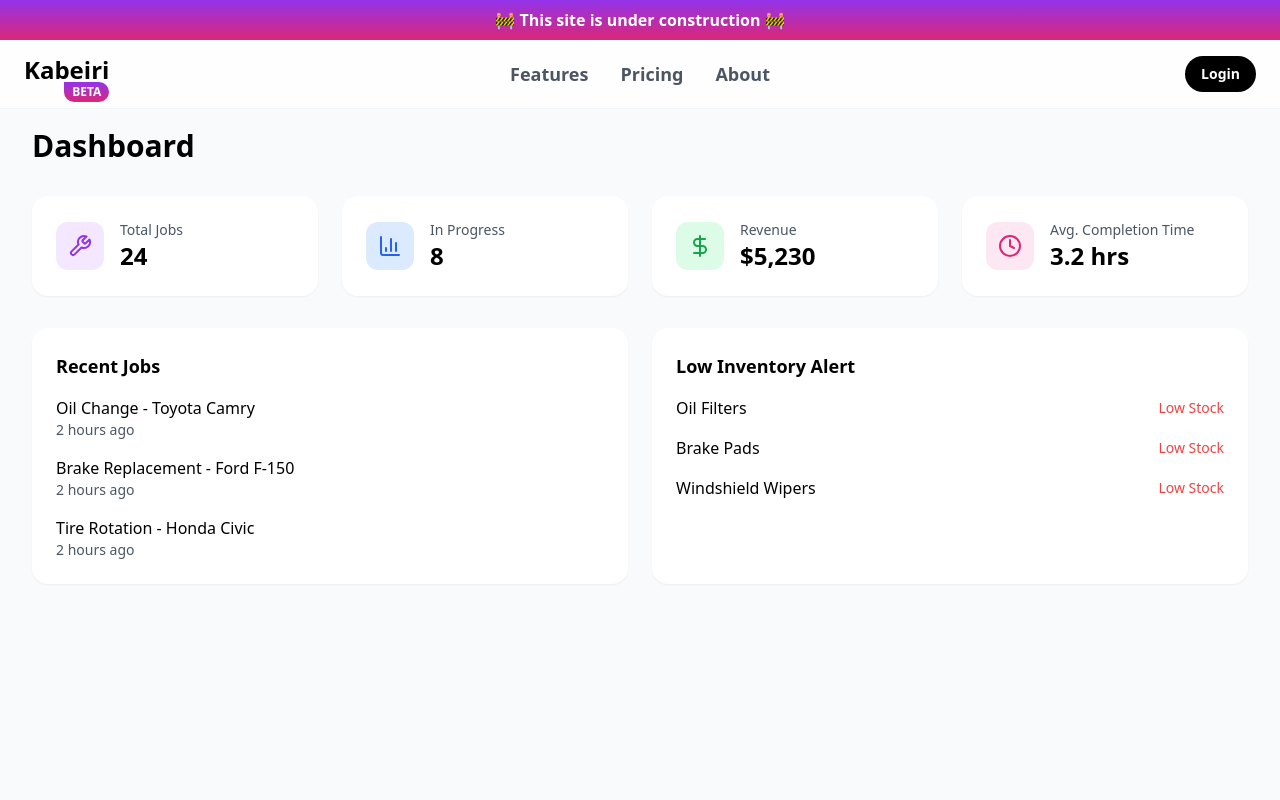
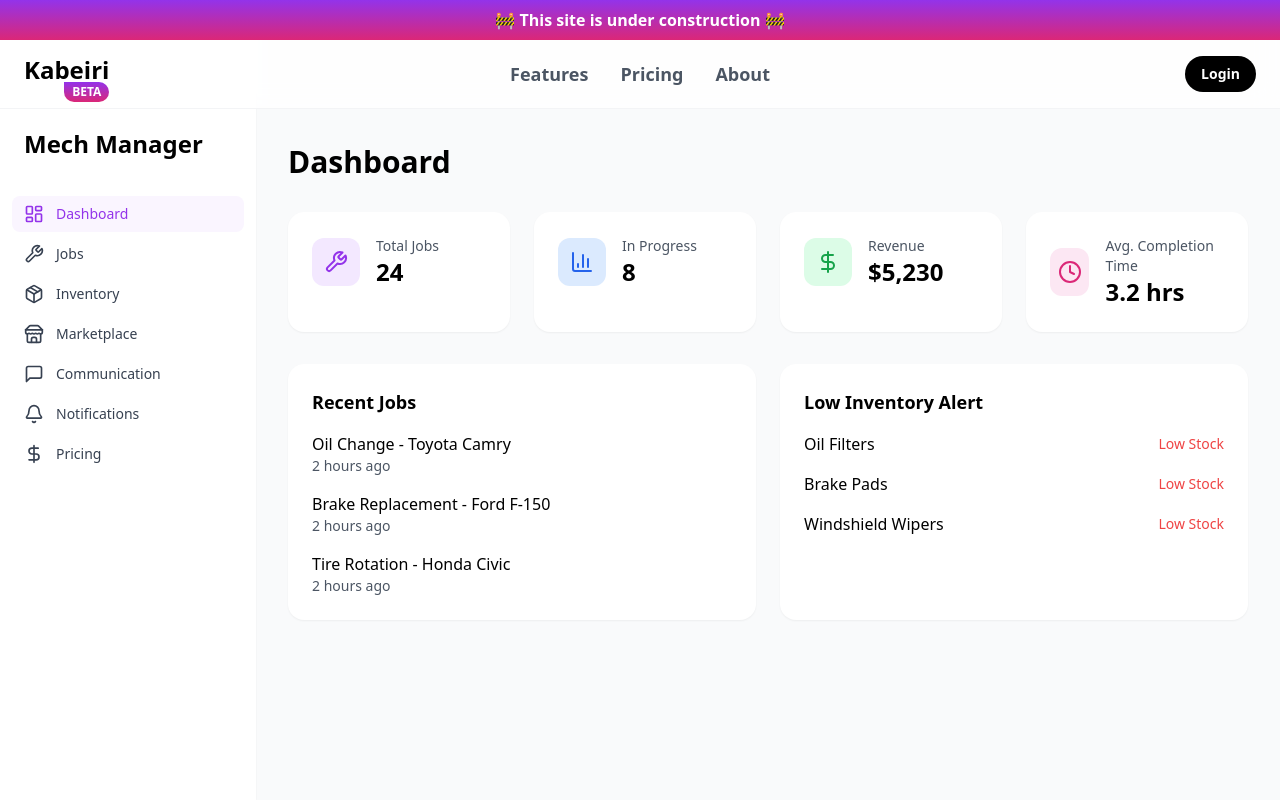
Before and after one commit to Kabeiri-Application/kabeiri-website, a Next.js app: page /dashboard in a window 1280 px wide. Shown: the top 800 px of the page. Built offline with nearby package versions, Linux system fonts and the light colour scheme; no server answers.

Commit message:
Create sidebar

```diff
--- /dev/null
+++ b/src/app/dashboard/_components/Sidebar.tsx
@@ -0,0 +1,63 @@
+'use client';
+
+import Link from 'next/link';
+import { usePathname } from 'next/navigation';
+
+import {
+  Bell,
+  DollarSign,
+  LayoutDashboard,
+  MessageSquare,
+  Package,
+  Store,
+  Wrench,
+} from 'lucide-react';
+
+import { cn } from '@/utils/cn';
+
+export function Sidebar() {
+  const pathname = usePathname();
+
+  const navigation = [
+    { name: 'Dashboard', href: '/dashboard', icon: LayoutDashboard },
+    { name: 'Jobs', href: '/dashboard/jobs', icon: Wrench },
+    { name: 'Inventory', href: '/dashboard/inventory', icon: Package },
+    { name: 'Marketplace', href: '/dashboard/marketplace', icon: Store },
+    {
+      name: 'Communication',
+      href: '/dashboard/communication',
+      icon: MessageSquare,
+    },
+    { name: 'Notifications', href: '/dashboard/notifications', icon: Bell },
+    { name: 'Pricing', href: '/dashboard/pricing', icon: DollarSign },
+  ];
+
+  return (
+    <aside className='w-64 bg-white shadow-sm'>
+      <div className='sticky top-32'>
+        <div className='mb-6 px-6'>
+          <h2 className='text-2xl font-bold'>Mech Manager</h2>
+        </div>
+        <nav className='space-y-1 p-3'>
+          {navigation.map((item) => {
+            const Icon = item.icon;
+            return (
+              <Link
+                key={item.name}
+                href={item.href}
+                className={cn(
+                  'flex items-center gap-3 rounded-lg px-3 py-2 text-sm font-medium transition-colors',
+                  pathname === item.href
+                    ? 'bg-purple-50 text-purple-600'
+                    : 'text-gray-700 hover:bg-gray-50 hover:text-gray-900'
+                )}>
+                <Icon className='size-5' />
+                {item.name}
+              </Link>
+            );
+          })}
+        </nav>
+      </div>
+    </aside>
+  );
+}
--- /dev/null
+++ b/src/app/dashboard/layout.tsx
@@ -0,0 +1,14 @@
+import { Sidebar } from '@/app/dashboard/_components/Sidebar';
+
+export default function DashboardLayout({
+  children,
+}: {
+  children: React.ReactNode;
+}) {
+  return (
+    <div className='flex min-h-screen bg-gray-50'>
+      <Sidebar />
+      <div className='flex-1 pt-28'>{children}</div>
+    </div>
+  );
+}
--- a/src/app/dashboard/page.tsx
+++ b/src/app/dashboard/page.tsx
@@ -2,7 +2,7 @@ import { BarChart3, Clock, DollarSign, Wrench } from 'lucide-react';
 
 export default function DashboardPage() {
   return (
-    <main className='min-h-screen bg-gray-50 p-8 pt-32'>
+    <main className='p-8'>
       <div className='mx-auto max-w-7xl'>
         <h1 className='mb-8 text-3xl font-bold'>Dashboard</h1>
 
```
